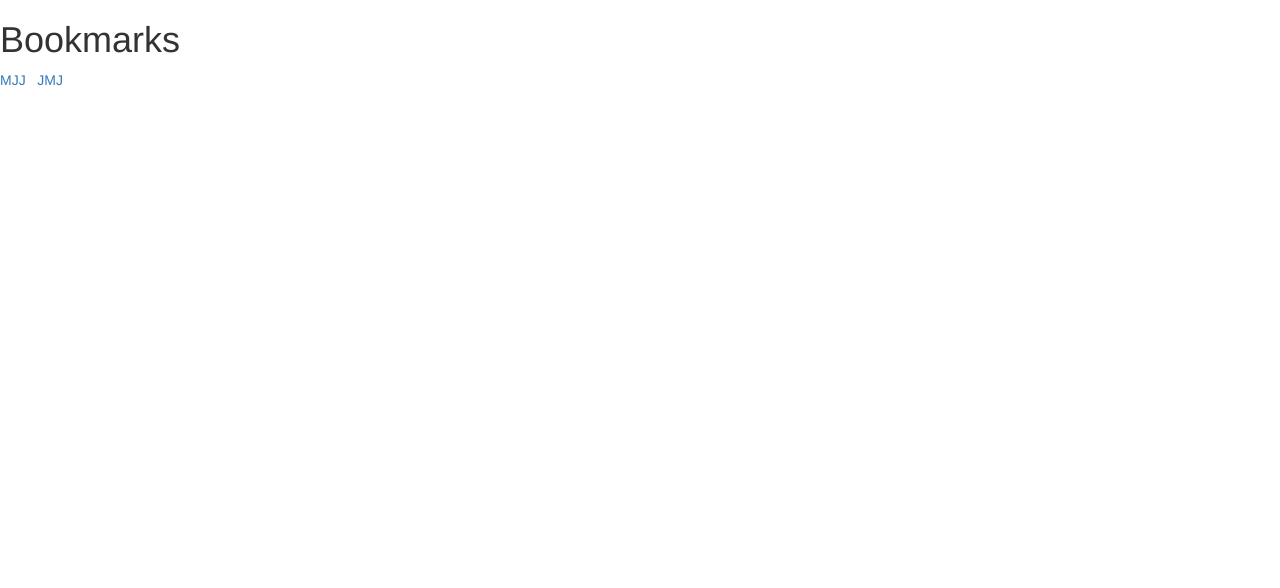
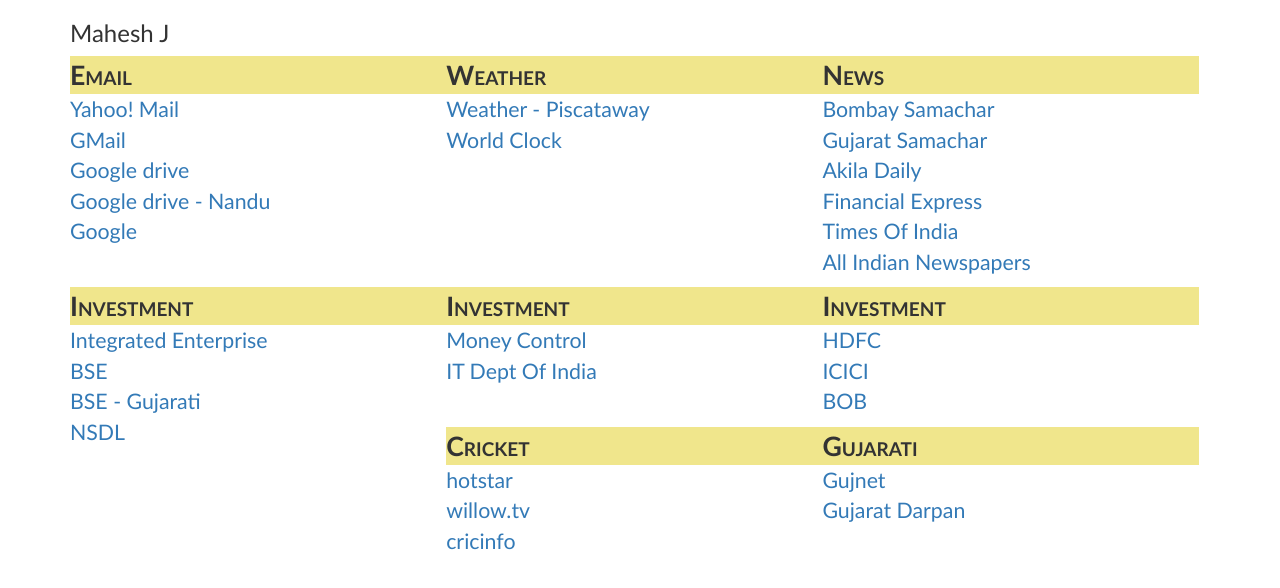
Before and after one commit to jmjcando/bookmarks, an Angular app: page /mjj in a window 1280 px wide. Before the commit this address led to /. Shown: the top 588 px of the page. Built offline with nearby package versions, Linux system fonts and the light colour scheme.

Commit message:
minor - no-route redirects to mjj & root cleaned up removed links and title

```diff
--- a/src/app/app-routing/app-routing.module.ts
+++ b/src/app/app-routing/app-routing.module.ts
@@ -5,7 +5,8 @@
 import { JmjComponent } from '../jmj/jmj.component';
 
 const routes: Routes = [
-  { path: '', component: MjjComponent },
+  { path: '', redirectTo: '/mjj', pathMatch: 'full' },
+  { path: 'mjj', component: MjjComponent },
   { path: 'jmj', component: JmjComponent },
 
 
--- a/src/app/app.component.html
+++ b/src/app/app.component.html
@@ -1,7 +1,7 @@
-<h1>{{title}}</h1>
+<!--<h1>{{title}}</h1>
 <nav>
   <a routerLink="/">MJJ</a>
   &nbsp;
   <a routerLink="/jmj">JMJ</a>
-</nav>
+</nav>-->
 <router-outlet></router-outlet>
```
